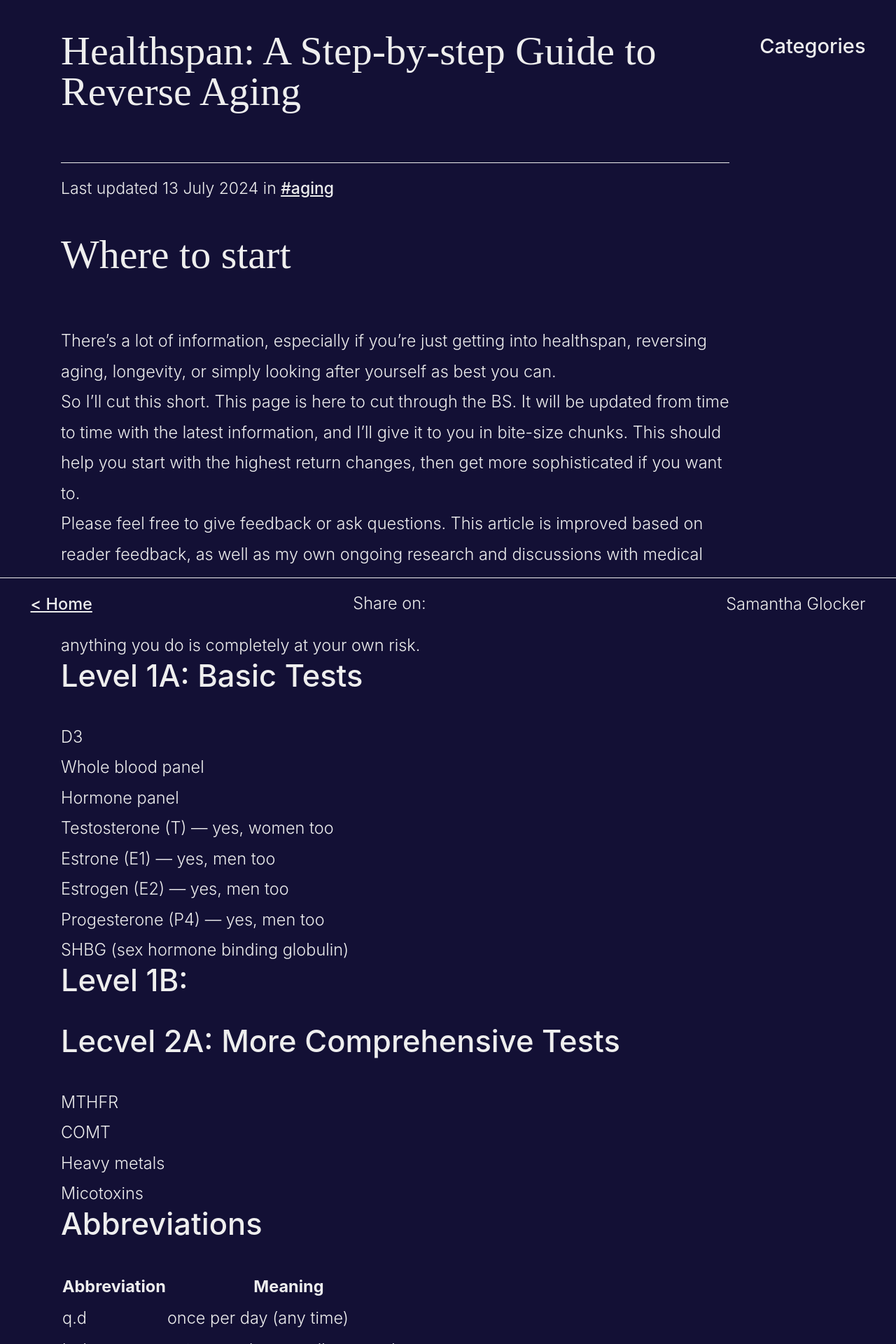
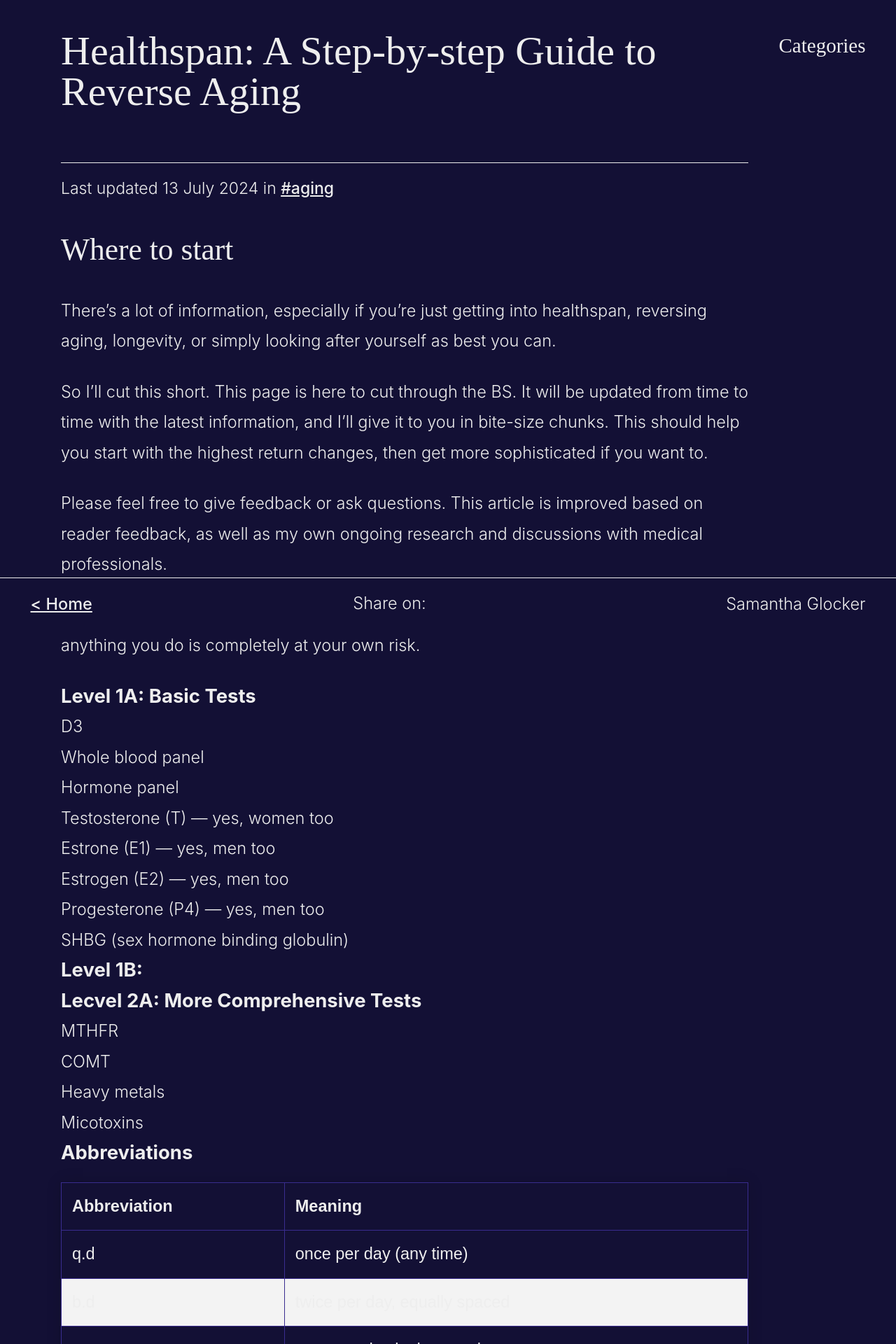
Before and after one commit to sammilucia/sammilucia.github.io, a Jekyll site: the page built from _articles/healthspan-a-step-by-step-guide-to-reverse-aging.md, in a window 1280 px wide. Shown: the top 1920 px of the page at 70% size. Built offline with Jekyll 4.4.1, drawn with Linux system fonts in a browser that asks for light colours; some web fonts are replaced.

```diff
--- a/_articles/healthspan-a-step-by-step-guide-to-reverse-aging.md
+++ b/_articles/healthspan-a-step-by-step-guide-to-reverse-aging.md
@@ -5,7 +5,7 @@ date: 2024-07-13
 categories: [aging]
 ---
 
-# Where to start
+## Where to start
 
 There's a lot of information, especially if you're just getting into healthspan, reversing aging, longevity, or simply looking after yourself as best you can.
 
@@ -15,7 +15,7 @@ Please feel free to give feedback or ask questions. This article is improved bas
 
 **Disclaimer:** This page is for informational purposes only, is not intended as advice, and anything you do is completely at your own  risk.
 
-## Level 1A: Basic Tests
+### Level 1A: Basic Tests
 
 - D3
 - Whole blood panel
@@ -26,16 +26,16 @@ Please feel free to give feedback or ask questions. This article is improved bas
   - Progesterone (P4) — yes, men too
   - SHBG (sex hormone binding globulin)
 
-## Level 1B:
+### Level 1B:
 
-## Lecvel 2A: More Comprehensive Tests
+### Lecvel 2A: More Comprehensive Tests
 
 - MTHFR
 - COMT
 - Heavy metals
 - Micotoxins
 
-## Abbreviations
+### Abbreviations
 
 | Abbreviation | Meaning |
 | ------------ | ------- |
@@ -47,7 +47,7 @@ Please feel free to give feedback or ask questions. This article is improved bas
 | P.O | take orally (tablet, capsule, etc.) |
 | sub.Q | take by subcutaneous injection |
 
-## Molecules
+### Molecules
 
 | Molecule | Dosage | Mechanism | References | Notes |
 | -------- | ------ | --------- | ---------- | ----- |
--- a/assets/css/styles.css
+++ b/assets/css/styles.css
@@ -23,6 +23,10 @@ body {
     font-weight: 300;
     color: #eee;
     line-height: 43.5px;
+}
+
+p {
+    margin-bottom: 29px;
 }
 
 .container {
@@ -116,7 +120,7 @@ a:visited {
 }
 
 a:hover, a:focus {
-    color: #392c8f;
+    color: #392C8F;
     text-decoration: none;
 }
 
@@ -200,9 +204,8 @@ a:hover, a:focus {
 }
 
 .article-container h2 {
-    font-family 'GFS Didot', serif;
+    font-family: 'GFS Didot', serif;
 }
-
 
 .categories-list {
     list-style-type: none;
@@ -213,10 +216,57 @@ a:hover, a:focus {
     margin-bottom: 14.5px;
 }
 
+.left-column {
+
+}
+
+.center-column {
+    max-width: 1200px;
+}
+
 .right-column h2 {
     font-size: 29px;
 }
 
+/* tables */
+table {
+	width: 100%;
+	border-collapse: collapse;
+	margin: 20px 0;
+	font-size: 1em;
+	font-family: sans-serif;
+	min-width: 400px;
+	box-shadow: 0 0 20px rgba(0, 0, 0, 0.15);
+}
+
+table thead tr {
+	color: #eee;
+	text-align: left;
+}
+
+table th, table td {
+	padding: 12px 15px;
+	border: 1px solid #392C8F;
+}
+
+table tbody tr {
+	border-bottom: 1px solid #392C8F;
+}
+
+table tbody tr:nth-of-type(even) {
+	background-color: #f3f3f3;
+}
+
+table tbody tr:last-of-type {
+	border-bottom: 2px solid #392C8F;
+}
+
+table tbody tr.active-row {
+	font-weight: bold;
+	color: #225;
+}
+
+/* footer */
 footer {
     display: flex;
     justify-content: space-between;
@@ -242,7 +292,7 @@ footer a:visited {
 
 /* icons */
 .header-icons {
-    color: #392c8f;
+    color: #392C8F;
     font-size: 34px;
     line-height: 96px;
     text-decoration: none;
```
